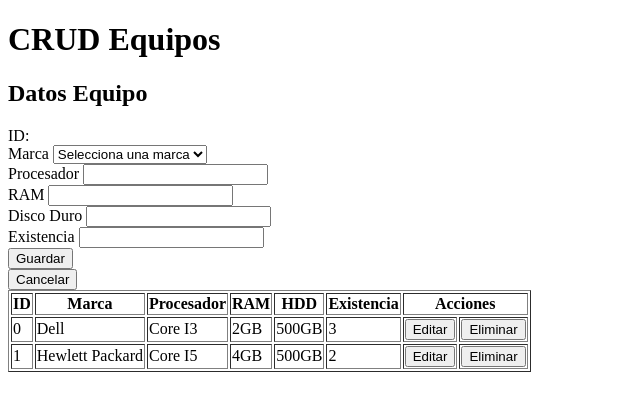
After one commit to lans97/aws_cicd, a PHP site: page /practicas/crudPCs/crudEquipos.php in a window 1280 px wide. The commit adds this page. Shown: the top 411 px of the page, without its empty margins (0-640 px from the left). Run offline with PHP 8.4, Linux system fonts and the light colour scheme.

Commit message:
CRUD equipos y marcas

```diff
--- /dev/null
+++ b/files/registroEquipos.csv
@@ -0,0 +1,2 @@
+0,0,Core I3,2GB,500GB,3
+1,1,Core I5,4GB,500GB,2
--- /dev/null
+++ b/files/registroMarcas.csv
@@ -0,0 +1,2 @@
+0,Dell
+1,Hewlett Packard
--- /dev/null
+++ b/practicas/crudPCs/crudEquipos.php
@@ -0,0 +1,104 @@
+<?php
+    include 'csvDB.php';
+    $arr_equipos = loadPCs();
+    $arr_marcas = loadMarcas();
+    $curr_pc = array(
+              "id_equipo" => ""
+            , "id_marca" => ""
+            , "procesador" => ""
+            , "ram" => ""
+            , "disco_duro" => ""
+            , "existencia" => ""
+    );
+
+    if (array_key_exists("pc_edit_id", $_GET)) {
+        foreach ($arr_equipos as $key => $pc) {
+            if ($pc['id_equipo'] == $_GET['pc_edit_id']){
+                $curr_pc = $pc;
+                break;
+            }
+        }
+    }
+?>
+
+<!DOCTYPE html>
+<html lang="es">
+    <head>
+        <meta charset="utf-8">
+        <title>CRUD Equipos</title>
+    </head>
+
+    <body>
+        <h1>CRUD Equipos</h1>
+        <h2>Datos Equipo</h2>
+        <form action="crudEquiposCNT.php" method="post">
+            <label for="id_pc">ID: <?= $curr_pc['id_equipo'] ?></label>
+            <input type="hidden" name="id_pc" id="hd_id_pc" value="<?= $curr_pc['id_equipo'] ?>">
+            <div>
+                <label for="cmb_pc_marca">Marca</label>
+                <select name="pc_marca" id="cmb_tipo_usuario">
+                        <option value="" disabled selected>Selecciona una marca</option>
+                    <?php foreach ($arr_marcas as $key => $marca) { ?>
+                        <option value="<?= $marca["id_marca"]?>"
+                            <?= ($marca["id_marca"] == $curr_pc["id_marca"]) ? "selected" : ""; ?>
+                        ><?= $marca["nombre_marca"] ?></option>
+                    <?php } ?>
+                </select>
+            </div>
+            <div>
+                <label for="procesador">Procesador</label>
+                <input name="procesador" id="txt_procesador" minlength="2" value="<?= $curr_pc['procesador'] ?>" required>
+            </div>
+            <div>
+                <label for="ram">RAM</label>
+                <input name="ram" id="txt_ram" minlength="2" value="<?= $curr_pc['ram'] ?>" required>
+            </div>
+            <div>
+                <label for="hdd">Disco Duro</label>
+                <input name="hdd" id="txt_hdd" minlength="2" value="<?= $curr_pc['disco_duro'] ?>" required>
+            </div>
+            <div>
+                <label for="existencia">Existencia</label>
+                <input name="existencia" id="txt_existencia" minlength="1" value="<?= $curr_pc['existencia'] ?>" required>
+            </div>
+            <button type="submit" name="pc_save">Guardar</button>
+        </form>
+        <a href="./crudEquipos.php">
+            <button name="clear">Cancelar</button>
+        </a>
+
+        <form action="crudEquiposCNT.php" method="post">
+        <table border="1">
+            <tr>
+                <th>ID</th>
+                <th>Marca</th>
+                <th>Procesador</th>
+                <th>RAM</th>
+                <th>HDD</th>
+                <th>Existencia</th>
+                <th colspan="2">Acciones</th>
+            </tr>
+        <?php foreach ($arr_equipos as $key => $pc) { ?>
+            <tr>
+                <td><?= $pc["id_equipo"] ?></td>
+                <td><?= $arr_marcas[$pc["id_marca"]]['nombre_marca'] ?></td>
+                <td><?= $pc["procesador"] ?></td>
+                <td><?= $pc["ram"] ?></td>
+                <td><?= $pc["disco_duro"] ?></td>
+                <td><?= $pc["existencia"] ?></td>
+                <td>
+                    <button name="pc_update" value="<?= $pc['id_equipo'] ?>">
+                        Editar
+                    </button>
+                </td>
+                <td>
+                    <button name="pc_delete" value="<?= $pc['id_equipo'] ?>">
+                        Eliminar
+                    </button>
+                </td>
+            </tr>
+        <?php } ?>
+        </table>
+        </form>
+    </body>
+</html>
--- /dev/null
+++ b/practicas/crudPCs/csvDB.php
@@ -0,0 +1,102 @@
+<?php
+    function loadPCs() {
+        $archivo = fopen("../../files/registroEquipos.csv", "r");
+        if (filesize("../../files/registroEquipos.csv") > 0) {
+            $data = fread($archivo, filesize("../../files/registroEquipos.csv"));
+            fclose($archivo);
+        } else {
+            return array();
+        }
+        $registros = explode("\n", $data);
+        $equipos = [];
+
+        foreach ($registros as $key => $line) {
+            $pc = explode(",", $line);
+            $equipos[] = array(
+                  "id_equipo" => $pc[0]
+                , "id_marca" => $pc[1]
+                , "procesador" => $pc[2]
+                , "ram" => $pc[3]
+                , "disco_duro" => $pc[4]
+                , "existencia" => $pc[5]
+            );
+        }
+        return $equipos;
+    }
+
+    function savePCs($arr_equipos) {
+        $archivo = fopen("../../files/registroEquipos.csv", "w");
+        $lines = [];
+        foreach ($arr_equipos as $key => $pc) {
+            $lines[] = implode(",", $pc);
+        }
+        $contenido = implode("\n", $lines);
+        if (fwrite($archivo, $contenido) === FALSE){
+            echo "No se pudo escribir en el archivo";
+            exit;
+        } else {
+            echo "<script> alert(\"El equipo ha sido registrado exitosamente\"</script>";
+        }
+        fclose($archivo);
+    }
+
+    function loadMarcas() {
+        $archivo = fopen("../../files/registroMarcas.csv", "r");
+        if (filesize("../../files/registroMarcas.csv") > 0) {
+            $data = fread($archivo, filesize("../../files/registroMarcas.csv"));
+            fclose($archivo);
+        } else {
+            return array();
+        }
+        $registros = explode("\n", $data);
+        $marcas = [];
+
+        foreach ($registros as $key => $line) {
+            $marca = explode(",", $line);
+            $marcas[] = array(
+                  "id_marca" => $marca[0]
+                , "nombre_marca" => $marca[1]
+            );
+        }
+        return $marcas;
+    }
+
+    function saveMarcas($arr_marcas) {
+        $archivo = fopen("../../files/registroMarcas.csv", "w");
+        $lines = [];
+        foreach ($arr_marcas as $key => $marca) {
+            $lines[] = implode(",", $marca);
+        }
+        $contenido = implode("\n", $lines);
+        if (fwrite($archivo, $contenido) === FALSE){
+            echo "No se pudo escribir en el archivo";
+            exit;
+        } else {
+            echo "<script> alert(\"La marca ha sido registrado exitosamente\"</script>";
+        }
+        fclose($archivo);
+    }
+
+    // $tipos_usuario = array(
+    //       0 => array (
+    //             "id_tipo" => 0
+    //           , "desc" => "Administrador"
+    //       )
+    //     , 1 => array (
+    //             "id_tipo" => 1
+    //           , "desc" => "Ventas"
+    //       )
+    //     , 2 => array (
+    //             "id_tipo" => 2
+    //           , "desc" => "Finanzas"
+    //       )
+    //     , 3 => array (
+    //             "id_tipo" => 3
+    //           , "desc" => "Soporte"
+    //       )
+    //     , 4 => array (
+    //             "id_tipo" => 4
+    //           , "desc" => "Invitado"
+    //       )
+    // )
+?>
--- a/practicas/crud/crudCNT.php
+++ b/practicas/crudUsuarios/crudCNT.php
@@ -32,7 +32,7 @@
             if ($colision){
                 echo "<script>";
                 echo "alert('El nombre de usuario ya está ocupado');";
-                echo "window.location.href = 'registro.php';";
+                echo "window.location.href = 'crud.php';";
                 echo "</script>";
             }
 
```
Also changed, not shown: index.php (+16 -1 lines), practicas/crudPCs/crudEquiposCNT.php (added, +72 -0 lines), practicas/crudPCs/crudMarcas.php (added, +63 -0 lines), practicas/crudPCs/crudMarcasCNT.php (added, +73 -0 lines), practicas/crudUsuarios/csvDB.php (renamed from practicas/crud/csvDB.php, +4 -4 lines), files/registroUsuarios.csv (renamed from files/registro.csv), practicas/crudUsuarios/crud.php (renamed from practicas/crud/crud.php).
